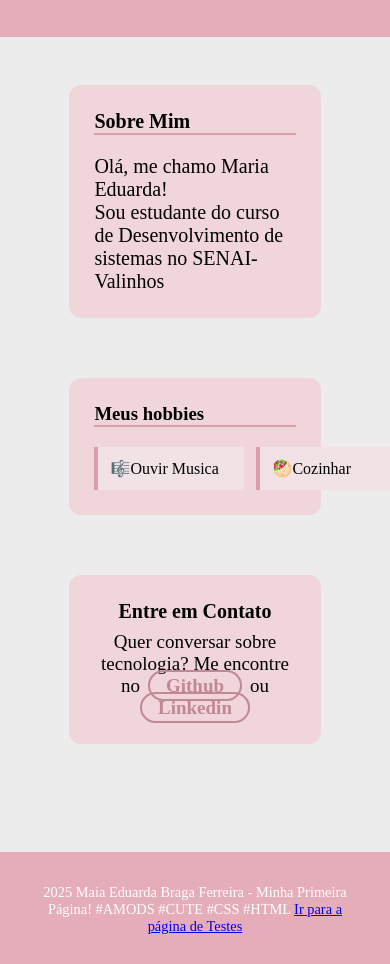
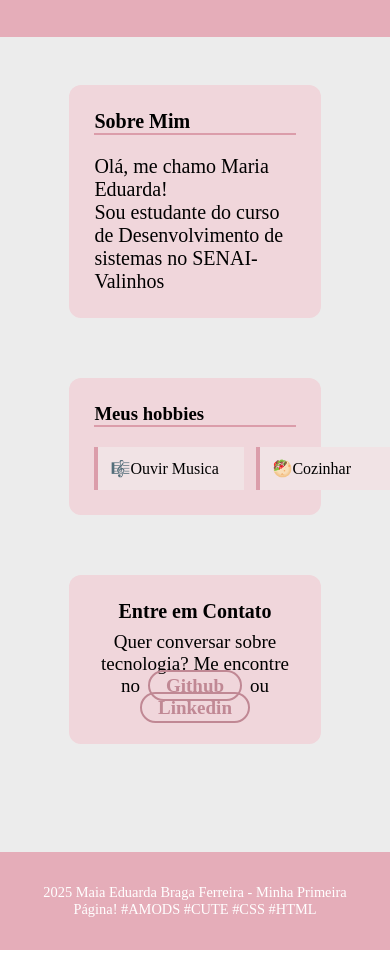
Before and after one commit to mariabragaf/meu-primeiro-site, a plain HTML site: page index.html in a window 390 px wide. Shown: the part 136-1100 px from the top of the page. Drawn offline with Linux system fonts and the light colour scheme.

```diff
--- a/index.html
+++ b/index.html
@@ -44,7 +44,6 @@
    <footer>
     <p>
         2025 Maia Eduarda Braga Ferreira - Minha Primeira Página! #AMODS #CUTE #CSS #HTML
-        <a href="pages/testes.html">Ir para a página de Testes</a>
     </p>
    </footer>
 </body>
```
